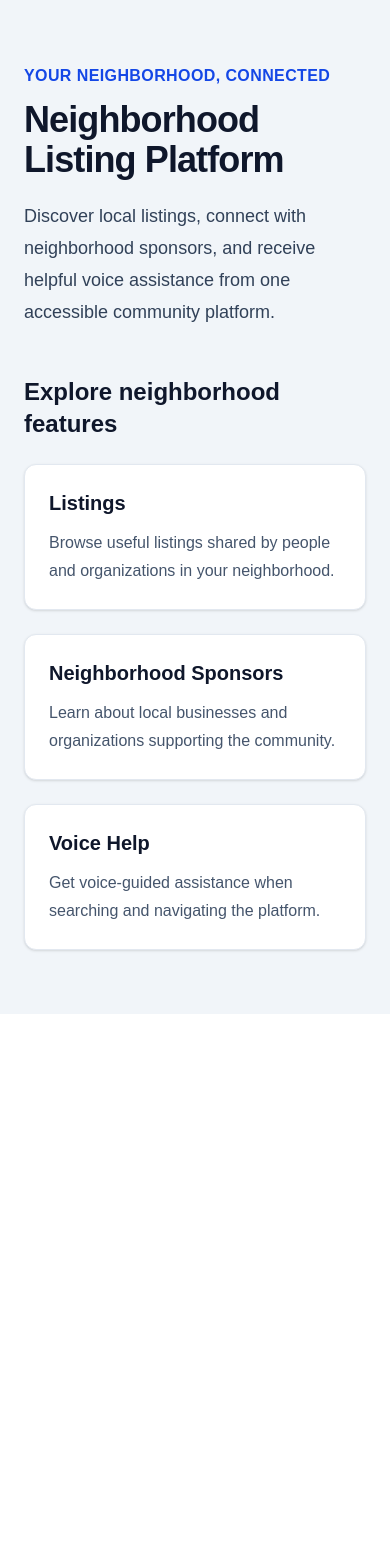
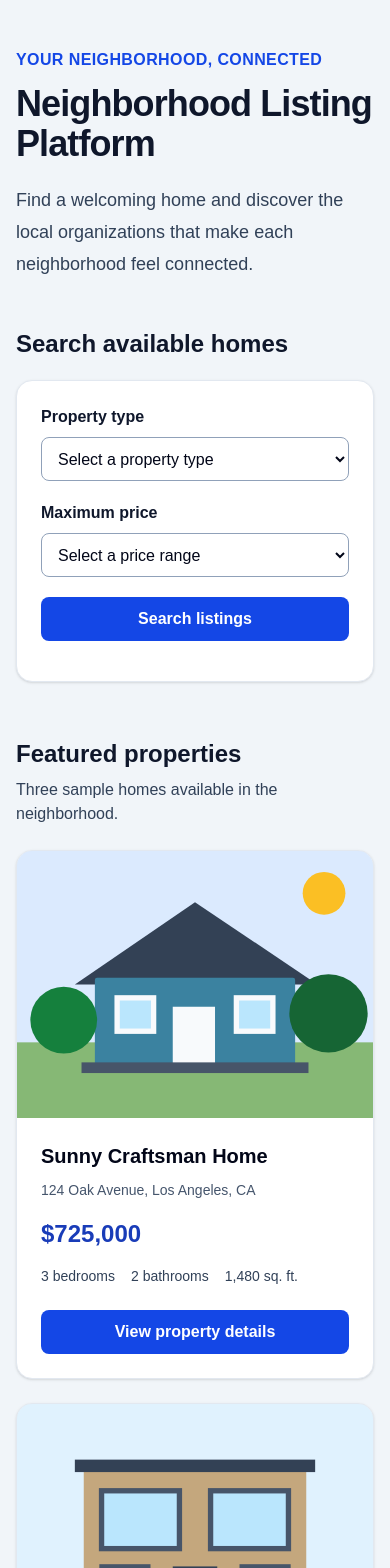
Before and after one commit to aderoblcsula/neighborhood-listing-platform, a Next.js app: page / in a window 390 px wide. Shown: the top 1568 px of the page. Before the commit the page ends 1014 px from the top, so only its background shows below. Built offline with nearby package versions, Linux system fonts and the light colour scheme.

Commit message:
feat: render responsive property listings

```diff
--- a/src/app/page.tsx
+++ b/src/app/page.tsx
@@ -1,7 +1,12 @@
+import PropertyCard from "@/components/PropertyCard";
+import SearchFilters from "@/components/SearchFilters";
+import SponsorBanner from "@/components/SponsorBanner";
+import { featuredSponsor, properties } from "@/data/properties";
+
 export default function Home() {
   return (
-    <main className="min-h-screen bg-slate-100 px-6 py-16 text-slate-900">
-      <div className="mx-auto max-w-5xl">
+    <main className="min-h-screen bg-slate-100 px-4 py-12 text-slate-900 sm:px-6 sm:py-16">
+      <div className="mx-auto max-w-7xl">
         <header className="max-w-3xl">
           <p className="font-semibold uppercase tracking-wide text-blue-700">
             Your neighborhood, connected
@@ -12,45 +17,38 @@ export default function Home() {
           </h1>
 
           <p className="mt-5 text-lg leading-8 text-slate-700">
-            Discover local listings, connect with neighborhood sponsors, and
-            receive helpful voice assistance from one accessible community
-            platform.
+            Find a welcoming home and discover the local organizations that
+            make each neighborhood feel connected.
           </p>
         </header>
 
-        <section className="mt-12" aria-labelledby="features-heading">
-          <h2 id="features-heading" className="text-2xl font-bold">
-            Explore neighborhood features
+        <section className="mt-12" aria-labelledby="search-heading">
+          <h2 id="search-heading" className="text-2xl font-bold">
+            Search available homes
           </h2>
-
-          <div className="mt-6 grid gap-6 md:grid-cols-3">
-            <article className="rounded-xl border border-slate-200 bg-white p-6 shadow-sm">
-              <h3 className="text-xl font-semibold">Listings</h3>
-              <p className="mt-3 leading-7 text-slate-600">
-                Browse useful listings shared by people and organizations in
-                your neighborhood.
-              </p>
-            </article>
-
-            <article className="rounded-xl border border-slate-200 bg-white p-6 shadow-sm">
-              <h3 className="text-xl font-semibold">
-                Neighborhood Sponsors
-              </h3>
-              <p className="mt-3 leading-7 text-slate-600">
-                Learn about local businesses and organizations supporting the
-                community.
-              </p>
-            </article>
-
-            <article className="rounded-xl border border-slate-200 bg-white p-6 shadow-sm">
-              <h3 className="text-xl font-semibold">Voice Help</h3>
-              <p className="mt-3 leading-7 text-slate-600">
-                Get voice-guided assistance when searching and navigating the
-                platform.
-              </p>
-            </article>
+          <div className="mt-5">
+            <SearchFilters />
           </div>
         </section>
+
+        <section className="mt-14" aria-labelledby="listings-heading">
+          <h2 id="listings-heading" className="text-2xl font-bold">
+            Featured properties
+          </h2>
+          <p className="mt-2 text-slate-700">
+            Three sample homes available in the neighborhood.
+          </p>
+
+          <div className="mt-6 grid grid-cols-1 gap-6 md:grid-cols-2 lg:grid-cols-3">
+            {properties.map((property) => (
+              <PropertyCard key={property.id} property={property} />
+            ))}
+          </div>
+        </section>
+
+        <div className="mt-14">
+          <SponsorBanner sponsor={featuredSponsor} />
+        </div>
       </div>
     </main>
   );
```
